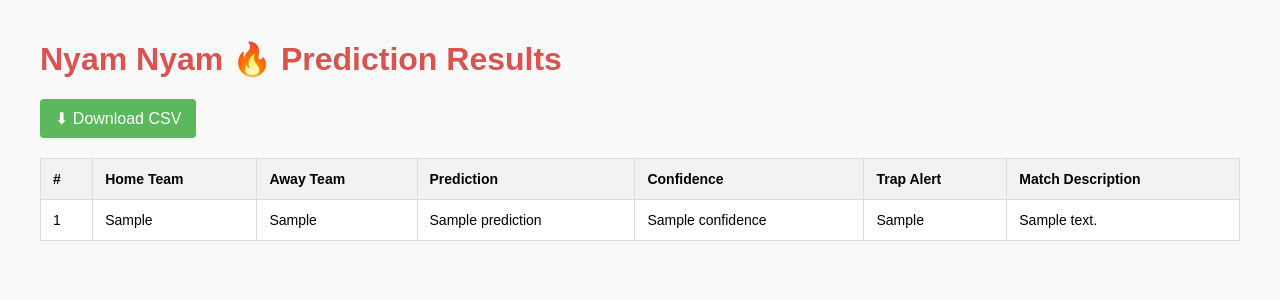
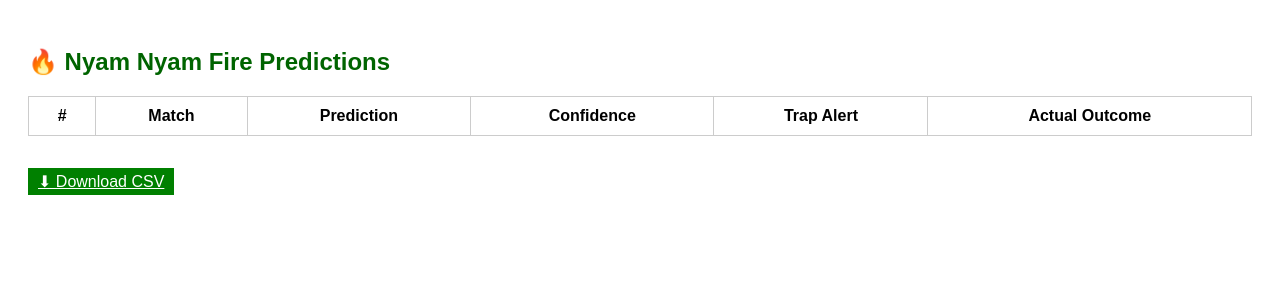
Before and after one commit to njokasoftcoder/nyamnyam-api, a Flask app: template templates/results.html in a window 1280 px wide. Shown: the top 300 px of the page. Run offline with Flask 3, Linux system fonts and the light colour scheme; the template is opened without the code that fills it: most values are stand-ins (such as "Sample title", 1, 10 or a date in 2020); lists and menus that the app fills with data are empty; parts of the project's set-up code (start-up, migrations or seed data) failed here and were passed over.

Commit message:
Update results.html

```diff
--- a/templates/results.html
+++ b/templates/results.html
@@ -1,92 +1,50 @@
 <!DOCTYPE html>
-<html lang="en">
+<html>
 <head>
-    <meta charset="UTF-8">
     <title>Prediction Results</title>
     <style>
-        body {
-            font-family: Arial, sans-serif;
-            margin: 40px;
-            background-color: #f9f9f9;
-        }
-        h1 {
-            color: #d9534f;
-        }
-        .btn-download {
-            display: inline-block;
-            margin-bottom: 20px;
-            padding: 10px 15px;
-            background-color: #5cb85c;
-            color: white;
-            text-decoration: none;
-            border-radius: 4px;
-        }
-        .btn-download:hover {
-            background-color: #4cae4c;
-        }
-        table {
-            width: 100%;
-            border-collapse: collapse;
-            background: #fff;
-        }
-        th, td {
-            padding: 12px;
-            border: 1px solid #ddd;
-            text-align: left;
-            font-size: 14px;
-        }
-        th {
-            background-color: #f2f2f2;
-        }
-        tr:nth-child(even) {
-            background: #f9f9f9;
-        }
-        .confidence-high {
-            color: green;
-            font-weight: bold;
-        }
-        .confidence-low {
-            color: red;
-            font-weight: bold;
-        }
-        .trap-yes {
-            background-color: #fff3cd;
-            font-weight: bold;
-        }
+        body { font-family: Arial; padding: 20px; }
+        h2 { color: darkgreen; }
+        table { width: 100%; border-collapse: collapse; margin-top: 20px; }
+        th, td { border: 1px solid #ccc; padding: 10px; text-align: center; }
+        .highlight { font-weight: bold; }
+        .btn { padding: 5px 10px; background: green; color: white; border: none; cursor: pointer; }
     </style>
 </head>
 <body>
-    <h1>Nyam Nyam 🔥 Prediction Results</h1>
-
-    <a href="/download" class="btn-download">⬇ Download CSV</a>
-
+    <h2>🔥 Nyam Nyam Fire Predictions</h2>
     <table>
-        <thead>
         <tr>
             <th>#</th>
-                <th>Home Team</th>
-                <th>Away Team</th>
+            <th>Match</th>
             <th>Prediction</th>
             <th>Confidence</th>
             <th>Trap Alert</th>
-                <th>Match Description</th>
+            <th>Actual Outcome</th>
         </tr>
-        </thead>
-        <tbody>
-            {% for row in results %}
-            <tr class="{{ 'trap-yes' if row.TrapAlert == 'Yes' else '' }}">
-                <td>{{ loop.index }}</td>
-                <td>{{ row.HomeTeam }}</td>
-                <td>{{ row.AwayTeam }}</td>
-                <td>{{ row.Prediction }}</td>
-                <td class="{{ 'confidence-high' if row.Confidence == 'High' else 'confidence-low' if row.Confidence == 'Low' else '' }}">
-                    {{ row.Confidence }}
+        {% for i, match in enumerate(results) %}
+        <tr>
+            <td>{{ i + 1 }}</td>
+            <td class="highlight">{{ match.MatchDescription }}</td>
+            <td>{{ match.Prediction }}</td>
+            <td>{{ match.Confidence }}</td>
+            <td>{{ match.TrapAlert }}</td>
+            <td>
+                <form method="POST" action="/log_result">
+                    <input type="hidden" name="match_index" value="{{ i }}">
+                    <select name="actual_outcome" required>
+                        <option value="">-- Select --</option>
+                        <option value="Home Win">Home Win</option>
+                        <option value="Draw">Draw</option>
+                        <option value="Away Win">Away Win</option>
+                    </select>
+                    <button type="submit" class="btn">Log</button>
+                </form>
             </td>
-                <td>{{ row.TrapAlert }}</td>
-                <td>{{ row.MatchDescription }}</td>
         </tr>
         {% endfor %}
-        </tbody>
     </table>
+    <br><br>
+    <a href="/download" class="btn">⬇ Download CSV</a>
 </body>
 </html>
```
Lines whose indentation alone changed are shown as unchanged.
